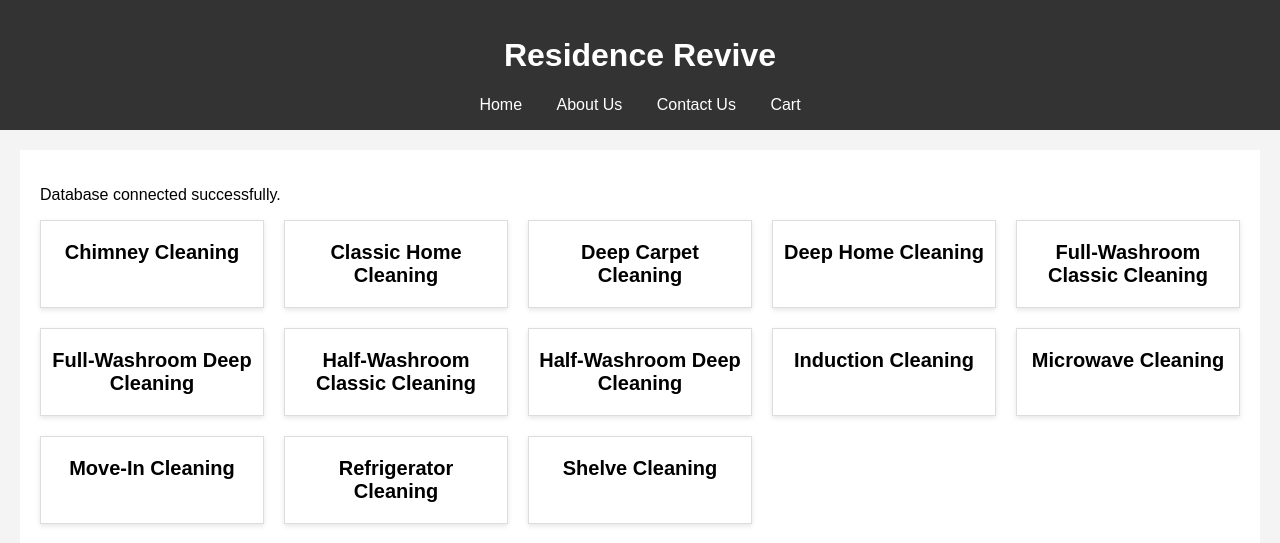
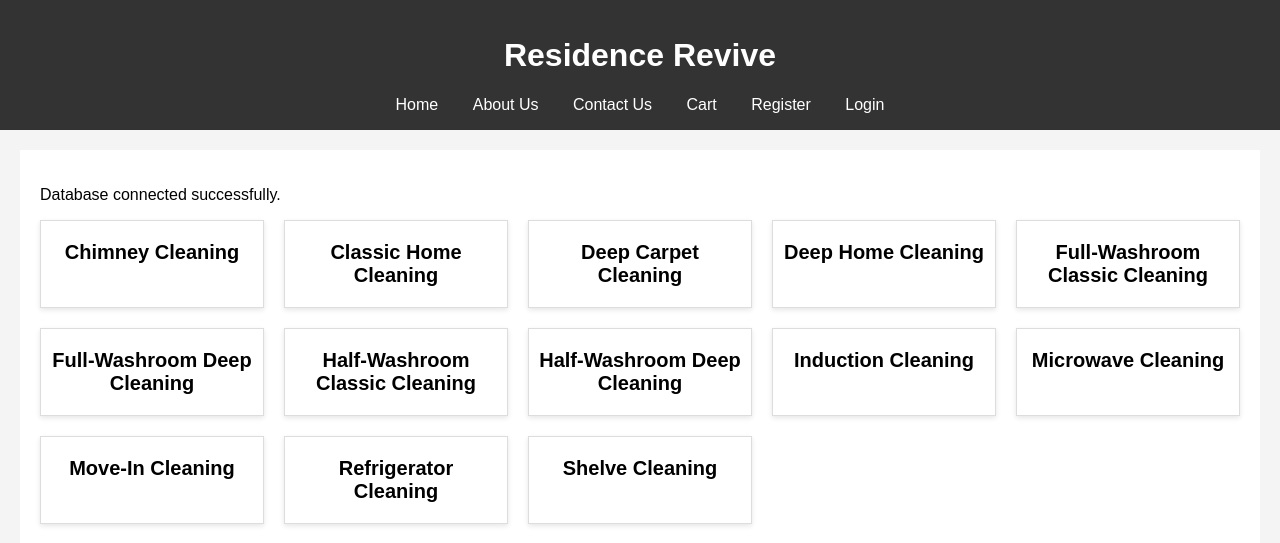
Before and after one commit to priyamanocha/Capstone, a PHP site: page / in a window 1280 px wide. Shown: the top 543 px of the page. Run offline with PHP 8.4, Linux system fonts and the light colour scheme; data comes from the database, SQL or seed files in the repository.

Commit message:
Updated the Header with new Links

```diff
--- a/HouseRevive/includes/header.php
+++ b/HouseRevive/includes/header.php
@@ -14,6 +14,8 @@
             <a href="services.php">About Us</a>
             <a href="about.php">Contact Us</a>
             <a href="contact.php">Cart</a>
+            <a href="signup.php">Register</a>
+            <a href="login.php">Login</a>
         </nav>
     </header>
     <main>
```
